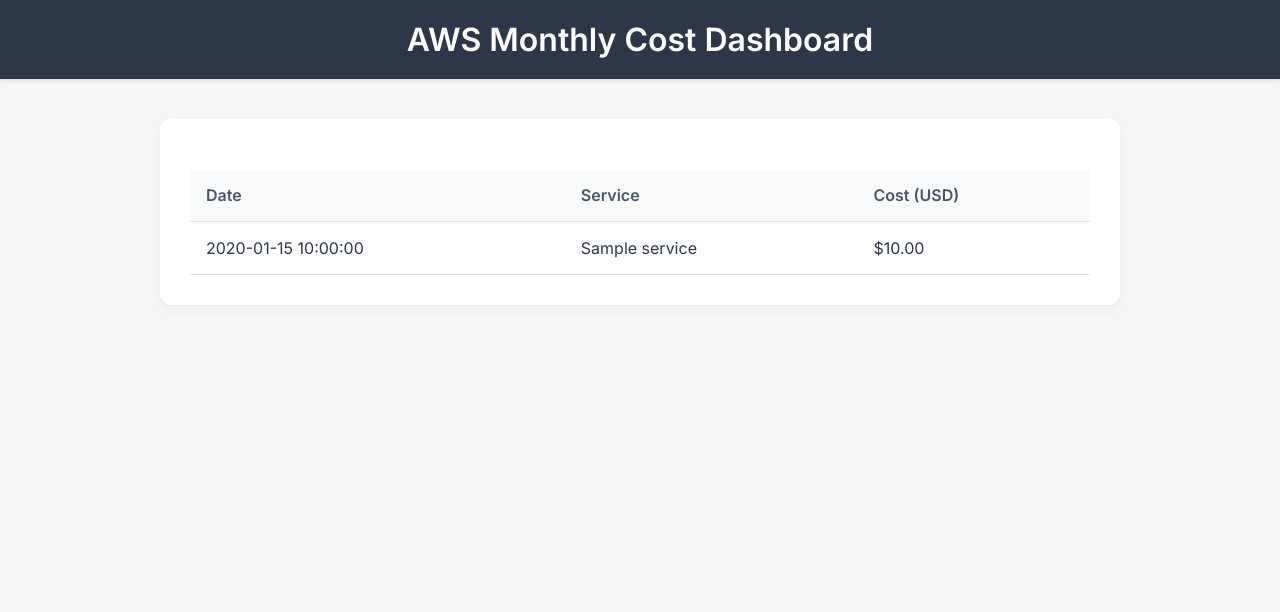
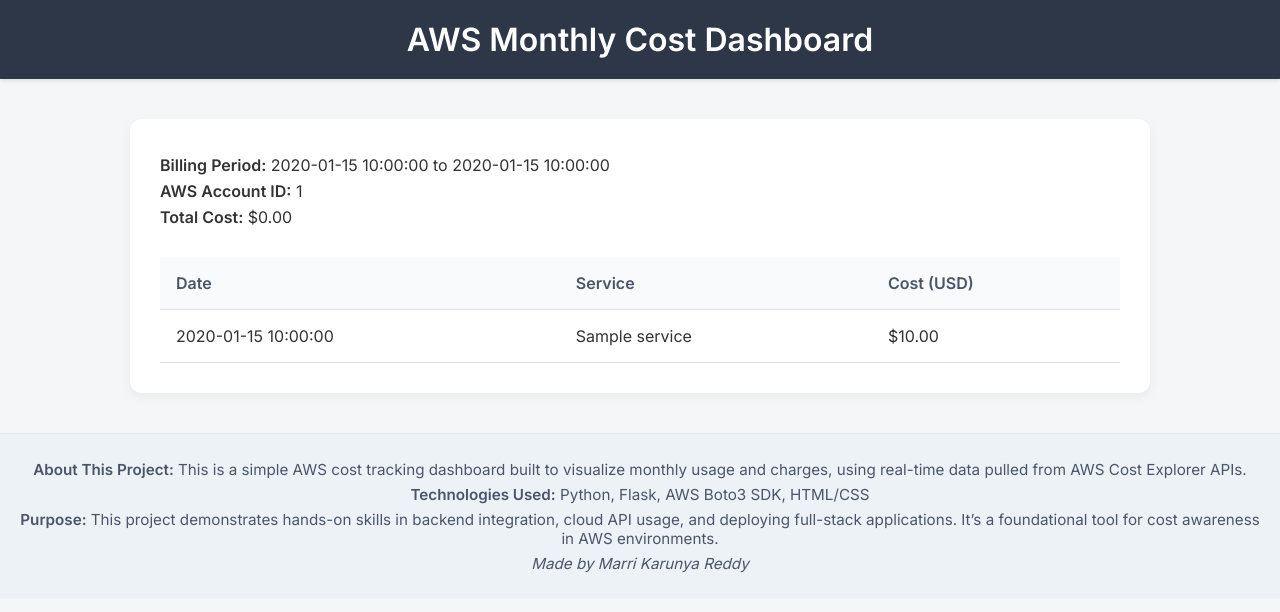
Before and after one commit to MarriKarunyaReddy/AWS-Cost-Monitor-Bot, a Flask app: template templates/dashboard.html in a window 1280 px wide. Shown: the top 612 px of the page. Run offline with Flask 3, Linux system fonts and the light colour scheme; the template is opened without the code that fills it: most values are stand-ins (such as "Sample title", 1, 10 or a date in 2020).

Commit message:
Add total cost, date range, and account ID to dashboard context

```diff
--- a/app.py
+++ b/app.py
@@ -6,8 +6,15 @@
 
 @app.route('/')
 def index():
-    cost_data = get_cost_data()
-    return render_template('dashboard.html', data=cost_data)
+    cost_info = get_cost_data()
+    return render_template(
+        'dashboard.html',
+        data=cost_info['data'],
+        total_cost=cost_info['total_cost'],
+        start_date=cost_info['start_date'],
+        end_date=cost_info['end_date'],
+        account_id=cost_info['account_id']
+    )
 
 if __name__ == '__main__':
     port = int(os.environ.get("PORT", 8080))  # Required by Render
--- a/templates/dashboard.html
+++ b/templates/dashboard.html
@@ -29,12 +29,21 @@
         }
 
         .container {
-            max-width: 900px;
+            max-width: 960px;
             margin: 40px auto;
             background-color: white;
             padding: 30px;
             border-radius: 12px;
             box-shadow: 0 4px 12px rgba(0,0,0,0.05);
+        }
+
+        .summary {
+            margin-bottom: 30px;
+        }
+
+        .summary p {
+            margin: 6px 0;
+            font-size: 1rem;
         }
 
         table {
@@ -59,12 +68,22 @@
             background-color: #f1f5f9;
         }
 
-        td {
-            color: #2d3748;
+        td:last-child {
+            font-weight: 500;
         }
 
-        td:last-child {
-            font-weight: 500;
+        footer {
+            margin-top: 40px;
+            padding: 20px;
+            text-align: center;
+            background-color: #edf2f7;
+            color: #4a5568;
+            font-size: 0.95rem;
+            border-top: 1px solid #e2e8f0;
+        }
+
+        footer p {
+            margin: 6px 0;
         }
 
         @media (max-width: 768px) {
@@ -83,6 +102,12 @@
         <h1>AWS Monthly Cost Dashboard</h1>
     </header>
     <div class="container">
+        <div class="summary">
+            <p><strong>Billing Period:</strong> {{ start_date }} to {{ end_date }}</p>
+            <p><strong>AWS Account ID:</strong> {{ account_id }}</p>
+            <p><strong>Total Cost:</strong> ${{ "%.2f"|format(total_cost) }}</p>
+        </div>
+
         <table>
             <thead>
                 <tr>
@@ -102,5 +127,12 @@
             </tbody>
         </table>
     </div>
+
+    <footer>
+        <p><strong>About This Project:</strong> This is a simple AWS cost tracking dashboard built to visualize monthly usage and charges, using real-time data pulled from AWS Cost Explorer APIs.</p>
+        <p><strong>Technologies Used:</strong> Python, Flask, AWS Boto3 SDK, HTML/CSS</p>
+        <p><strong>Purpose:</strong> This project demonstrates hands-on skills in backend integration, cloud API usage, and deploying full-stack applications. It’s a foundational tool for cost awareness in AWS environments.</p>
+        <p><em>Made by Marri Karunya Reddy</em></p>
+    </footer>
 </body>
 </html>
```
Also changed, not shown: utils/cost_explorer.py (+19 -3 lines).
